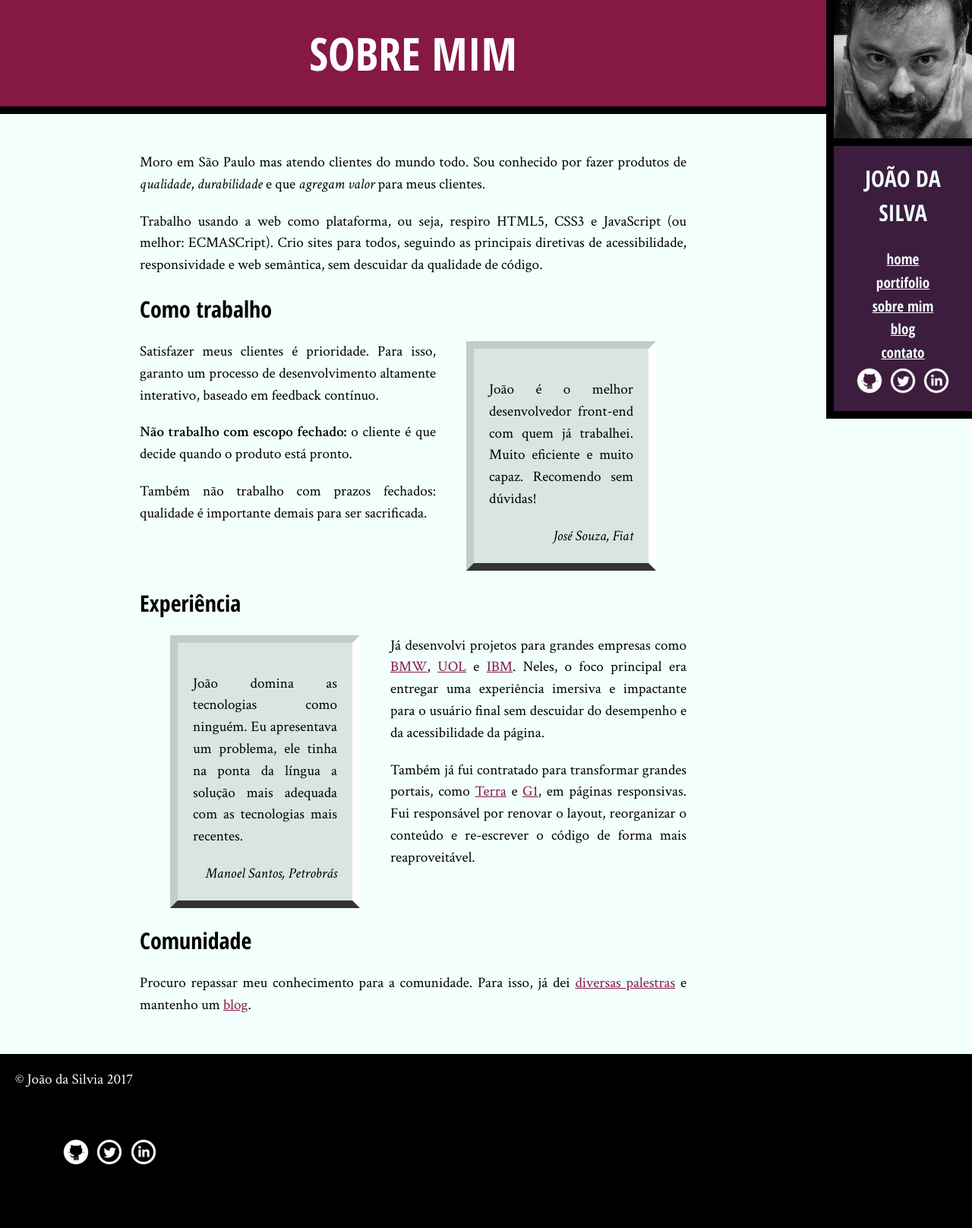
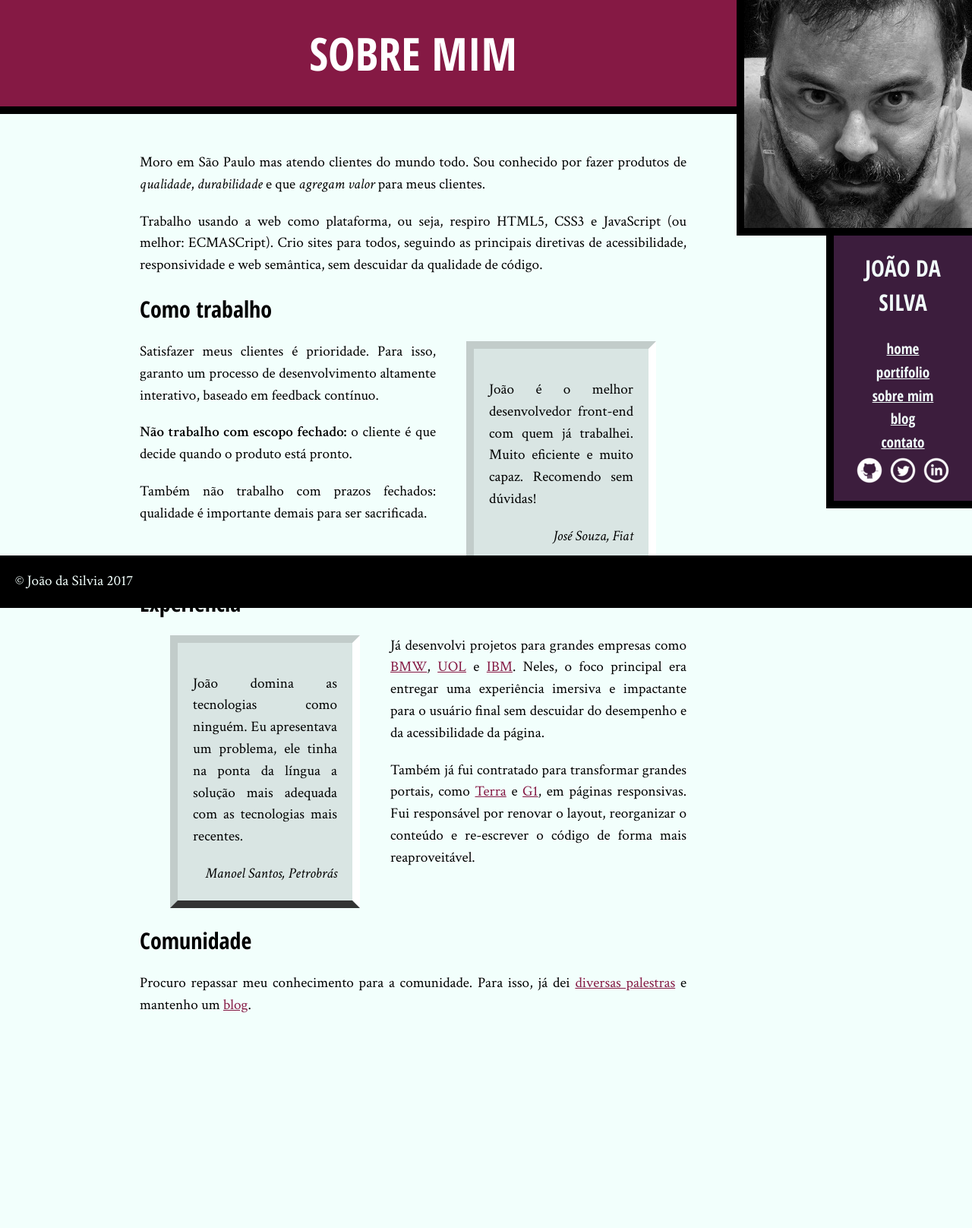
Before and after one commit to ferreiraapfernanda/alura-cursos, a PHP site: page /bio.html in a window 1280 px wide. Shown: the whole page at 76% size. After the commit the page ends 1333 px from the top, so only its background shows below. Run offline with PHP 8.4, Linux system fonts and the light colour scheme.

Commit message:
HTML5 e CSS3: Aula 11

```diff
--- a/cursos/html5-css3-i/projeto/bio.css
+++ b/cursos/html5-css3-i/projeto/bio.css
@@ -5,6 +5,9 @@ body {
     line-height: 1.5;
 }
 
+.container {
+
+}
 h1,
 h2 {
     font-family: "Open Sans Condensed", "Arial", sans-serif;
@@ -123,11 +126,13 @@ main a {
 
 aside {
     box-sizing: border-box;
+    width: 15%;
+    position: relative;
+    top: 310px;
 }
 
 aside, img {
     float: right;
-    width: 15%;
     box-sizing: border-box;
     border-left: 10px solid black;
     border-bottom: 10px solid black;
@@ -138,6 +143,12 @@ aside a {
     font-family: "Open Sans Condensed", sans-serif;
 }
 
+img {
+    position: absolute;
+    top: 0;
+    right: 0;
+}
+
 blockquote,
 aside,
 footer {
@@ -146,12 +157,16 @@ footer {
 
 footer {
     clear: both;
+    position: fixed;
+    bottom: 0;
+    width: 100%;
 }
 
 .conteudo-center {
     width: 720px;
     padding: 30px 0;
     margin: auto;
+    padding-bottom: 80px;
 }
 
 aside h1 {
--- a/cursos/html5-css3-i/projeto/bio.html
+++ b/cursos/html5-css3-i/projeto/bio.html
@@ -126,24 +126,6 @@
 
         <footer id="rodape-pagina">
             &copy; João da Silvia 2017
-
-            <ul class="icones-sociais social-rodape">
-                <li>
-                    <a class="github" href="http://github.com/git-joaodasilva">
-                        GitHub
-                    </a>
-                </li>
-                <li>
-                    <a class="twitter" href="http://twitter.com/twitter-joaodasilva">
-                        Twitter
-                    </a>
-                </li>
-                <li>
-                    <a class="linkedin" href="http://br.linkedin.com/pub/linkedin-joao-da-silva/32/4/508">
-                        LinkedIn
-                    </a>
-                </li>
-            </ul>
         </footer>
 
     </body>
```
Also changed, not shown: cursos/html5-css3-i/README.md.
